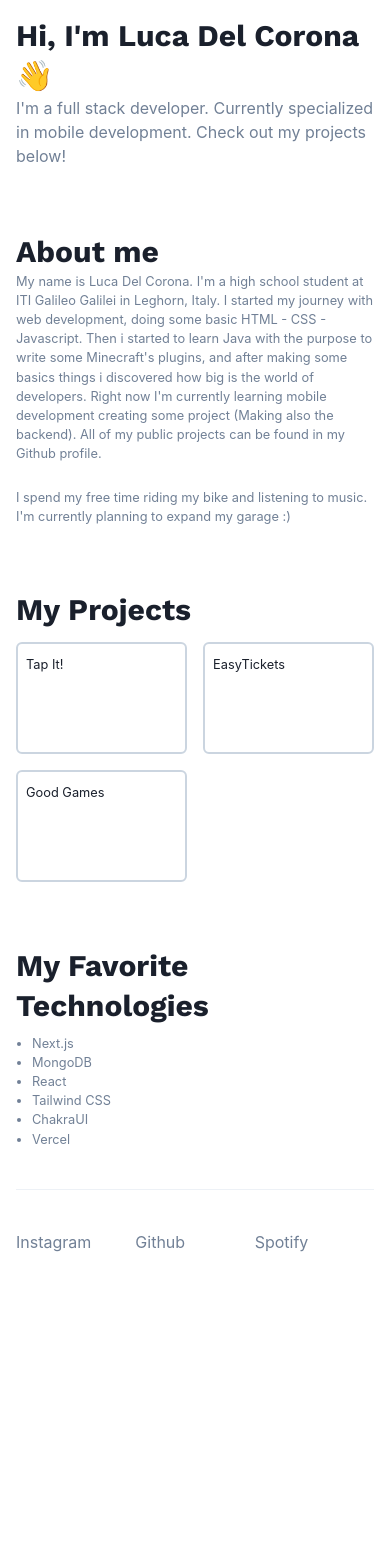
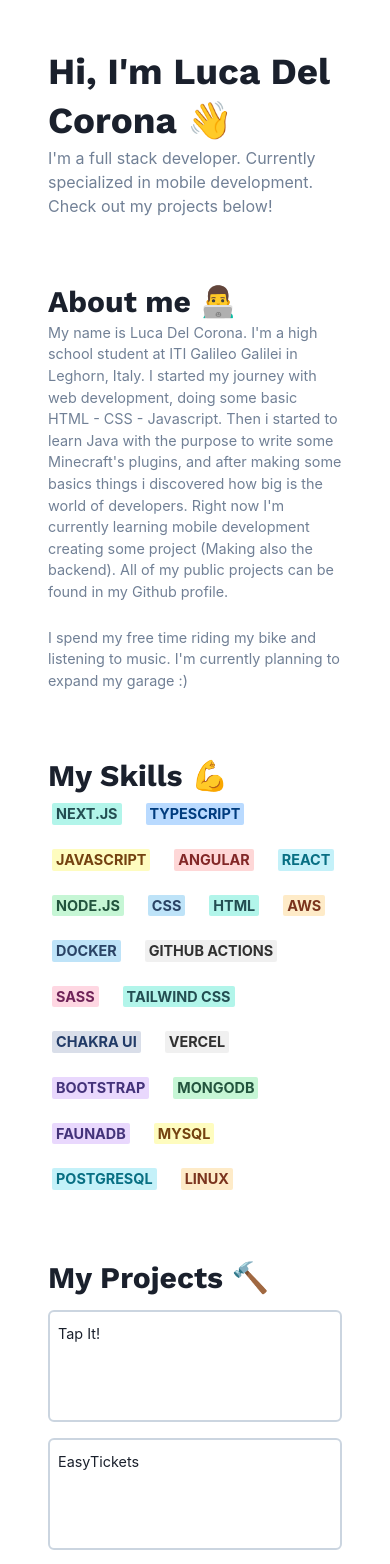
Before and after one commit to VoidElle/Portfolio, a Next.js app: page / in a window 390 px wide. Shown: the top 1564 px of the page. Before the commit the page ends 1399 px from the top, so only its background shows below. Built offline with nearby package versions, Linux system fonts and the light colour scheme.

Commit message:
✨ Improved responsiveness

```diff
--- a/components/Footer.tsx
+++ b/components/Footer.tsx
@@ -2,7 +2,7 @@ import React from "react";
 import { Container, Text, Grid, Stack, Link as StyledLink } from "@chakra-ui/react";
 import Link from "next/link";
 
-const Footer = () => {
+const Footer = (): JSX.Element => {
     return (
         <Container h={"20vh"}>
             <Grid templateColumns={"repeat(3, 1fr)"} textColor="gray.500">
--- a/components/Project.tsx
+++ b/components/Project.tsx
@@ -6,13 +6,13 @@ interface ProjectProps {
   description: string;
 }
 
-const Project = (props: ProjectProps) => {
+const Project = (props: ProjectProps): JSX.Element => {
     return(
-        <Stack borderWidth="2px" borderColor="gray.300" p={2} rounded="md" pb={6} h={28}>
-            <Heading pt={1} fontWeight="regular" fontSize={{ base: "0.8em", md: "0.9em" }}>
+        <Stack borderWidth="2px" borderColor="gray.300" p={2} rounded="md" pb={6} minHeight={28}>
+            <Heading pt={1} fontWeight="regular" fontSize={{ base: "0.9em", md: "1em" }}>
                 {props.title}
             </Heading>
-            <Text textColor="gray.500" fontSize={{ base: "0.7em", md: "0.8em" }}>
+            <Text textColor="gray.500" fontSize={{ base: "0.8em", md: "0.9em" }}>
                 {props.description}
             </Text>
         </Stack>
--- a/components/Technologies.tsx
+++ b/components/Technologies.tsx
@@ -5,7 +5,7 @@ interface TechnologiesProps {
   items: string[];
 }
 
-const Technologies = (props: TechnologiesProps) => {
+const Technologies = (props: TechnologiesProps): JSX.Element => {
     return(
         <UnorderedList textColor="gray.500">
             {props.items.map((i: string) => {
--- a/package.json
+++ b/package.json
@@ -12,7 +12,9 @@
     "@emotion/react": "^11.7.1",
     "@emotion/styled": "^11.6.0",
     "framer-motion": "^5.5.5",
+    "isomorphic-unfetch": "^3.1.0",
     "next": "12.0.7",
+    "querystring": "^0.2.1",
     "react": "17.0.2",
     "react-dom": "17.0.2"
   },
--- a/pages/index.tsx
+++ b/pages/index.tsx
@@ -1,11 +1,14 @@
 import Head from "next/head";
-import { Container, Heading, Text, Grid, Divider } from "@chakra-ui/react";
+import { Container, Heading, Text, Grid, Divider, Badge, Flex } from "@chakra-ui/react";
 import Project from "../components/Project";
 import Technologies from "../components/Technologies";
 import Footer from "../components/Footer";
 
 export default function Home() {
+
   const width = "80ch";
+  const padding = 12;
+
   return(
       <div>
           <Head>
@@ -18,8 +21,8 @@ export default function Home() {
               <meta property="og:image" content="https://source.unsplash.com/collection/94997000/" />
               <link rel="shortcut icon" href="/favicon.ico" type="image/x-icon" />
           </Head>
-          <Container pt={{ base: "4", md: "32" }} maxW={width}>
-              <Heading fontFamily="Work Sans">
+          <Container pt={{ base: "12", md: "32" }} maxW={width} px={padding}>
+              <Heading fontFamily="Work Sans" fontSize={{ base: "2.3em", md: "3em" }}>
                   Hi, I&apos;m Luca Del Corona 👋
               </Heading>
               <Text textColor="gray.500">
@@ -27,31 +30,57 @@ export default function Home() {
                   Check out my projects below!
               </Text>
           </Container>
-          <Container pt={16} maxW={width}>
+          <Container pt={16} maxW={width} px={padding}>
               <Heading fontFamily="Work Sans">
-                  About me
+                  About me 👨‍💻
               </Heading>
-              <Text textColor="gray.500" fontSize={{ base: "0.8em", md: "0.9md" }}>
+              <Text textColor="gray.500" fontSize={{ base: "0.9em", md: "1em" }}>
                   My name is Luca Del Corona. I&apos;m a high school student at ITI Galileo Galilei in Leghorn, Italy. I started my journey with web development, doing some basic HTML - CSS - Javascript. Then i started to learn Java with the purpose to write some Minecraft&apos;s plugins, and after making some basics things i discovered how big is the world of developers. Right now I&apos;m currently learning mobile development creating some project (Making also the backend). All of my public projects can be found in my Github profile.
               </Text>
               <br />
-              <Text textColor="gray.500" fontSize={{ base: "0.8em", md: "0.9md" }}>
+              <Text textColor="gray.500" fontSize={{ base: "0.9em", md: "1em" }}>
                   I spend my free time riding my bike and listening to music. I&apos;m currently planning to expand my garage :)
               </Text>
           </Container>
-          <Container pt={16} maxW={width}>
+          <Container pt={16} maxW={width} px={padding}>
+              <Heading fontFamily="Work Sans" mb={1}>My Skills 💪</Heading>
+              <Flex justifyContent="start" alignItems="center" direction="row" wrap="wrap" gap={4}>
+                  <Badge mx={1} my={1} fontSize={{ base: '0.9em', md: '1em' }} colorScheme="teal">Next.js</Badge>
+                  <Badge mx={1} my={1} fontSize={{ base: '0.9em', md: '1em' }} colorScheme="messenger">Typescript</Badge>
+                  <Badge mx={1} my={1} fontSize={{ base: '0.9em', md: '1em' }} colorScheme="yellow">Javascript</Badge>
+                  <Badge mx={1} my={1} fontSize={{ base: '0.9em', md: '1em' }} colorScheme="red">Angular</Badge>
+                  <Badge mx={1} my={1} fontSize={{ base: '0.9em', md: '1em' }} colorScheme="cyan">React</Badge>
+                  <Badge mx={1} my={1} fontSize={{ base: '0.9em', md: '1em' }} colorScheme="green">Node.js</Badge>
+                  <Badge mx={1} my={1} fontSize={{ base: '0.9em', md: '1em' }} colorScheme="blue">CSS</Badge>
+                  <Badge mx={1} my={1} fontSize={{ base: '0.9em', md: '1em' }} colorScheme="teal">HTML</Badge>
+                  <Badge mx={1} my={1} fontSize={{ base: '0.9em', md: '1em' }} colorScheme="orange">AWS</Badge>
+                  <Badge mx={1} my={1} fontSize={{ base: '0.9em', md: '1em' }} colorScheme="blue">Docker</Badge>
+                  <Badge mx={1} my={1} fontSize={{ base: '0.9em', md: '1em' }} colorScheme="blackAlpha">GitHub Actions</Badge>
+                  <Badge mx={1} my={1} fontSize={{ base: '0.9em', md: '1em' }} colorScheme="pink">Sass</Badge>
+                  <Badge mx={1} my={1} fontSize={{ base: '0.9em', md: '1em' }} colorScheme="teal">Tailwind CSS</Badge>
+                  <Badge mx={1} my={1} fontSize={{ base: '0.9em', md: '1em' }} colorScheme="facebook">Chakra UI</Badge>
+                  <Badge mx={1} my={1} fontSize={{ base: '0.9em', md: '1em' }} colorScheme="blackAlpha">Vercel</Badge>
+                  <Badge mx={1} my={1} fontSize={{ base: '0.9em', md: '1em' }} colorScheme="purple">Bootstrap</Badge>
+                  <Badge mx={1} my={1} fontSize={{ base: '0.9em', md: '1em' }} colorScheme="green">MongoDB</Badge>
+                  <Badge mx={1} my={1} fontSize={{ base: '0.9em', md: '1em' }} colorScheme="purple">FaunaDB</Badge>
+                  <Badge mx={1} my={1} fontSize={{ base: '0.9em', md: '1em' }} colorScheme="yellow">MySQL</Badge>
+                  <Badge mx={1} my={1} fontSize={{ base: '0.9em', md: '1em' }} colorScheme="cyan">PostgreSQL</Badge>
+                  <Badge mx={1} my={1} fontSize={{ base: '0.9em', md: '1em' }} colorScheme="orange">Linux</Badge>
+              </Flex>
+          </Container>
+          <Container pt={16} maxW={width} px={padding}>
               <Heading fontFamily="Work Sans" mb={3}>
-                  My Projects
+                  My Projects 🔨
               </Heading>
-              <Grid templateColumns="repeat(2, 1fr)" gap={4}>
+              <Grid templateColumns={{ base: "repeat(1, 1fr)", md: "repeat(2, 1fr)" }} gap={4}>
                   <Project title="Tap It!" description="" />
                   <Project title="EasyTickets" description="" />
                   <Project title="Good Games" description="" />
               </Grid>
           </Container>
-          <Container pt={16} pb={10} maxW={width}>
+          <Container pt={16} pb={10} maxW={width} px={padding}>
               <Heading pb={2} fontFamily="Work Sans">
-                  My Favorite Technologies
+                  My Favorite Technologies ⭐️
               </Heading>
               <Technologies
                   items={[
@@ -64,10 +93,12 @@ export default function Home() {
                   ]}
               />
           </Container>
-          <Container pb={10} maxW={width}>
+          <Container pb={10} maxW={width} px={padding}>
               <Divider />
           </Container>
-          <Footer />
+          <Container maxW={width} px={padding}>
+              <Footer />
+          </Container>
       </div>
   );
 };
--- a/styles/globals.css
+++ b/styles/globals.css
@@ -2,8 +2,7 @@ html,
 body {
   padding: 0;
   margin: 0;
-  font-family: -apple-system, BlinkMacSystemFont, Segoe UI, Roboto, Oxygen,
-    Ubuntu, Cantarell, Fira Sans, Droid Sans, Helvetica Neue, sans-serif;
+  font-family: -apple-system, BlinkMacSystemFont, Segoe UI, Roboto, Oxygen, Ubuntu, Cantarell, Fira Sans, Droid Sans, Helvetica Neue, sans-serif;
 }
 
 a {
```
Also changed, not shown: 1 other file (tests, documents, lock files or other folders).
